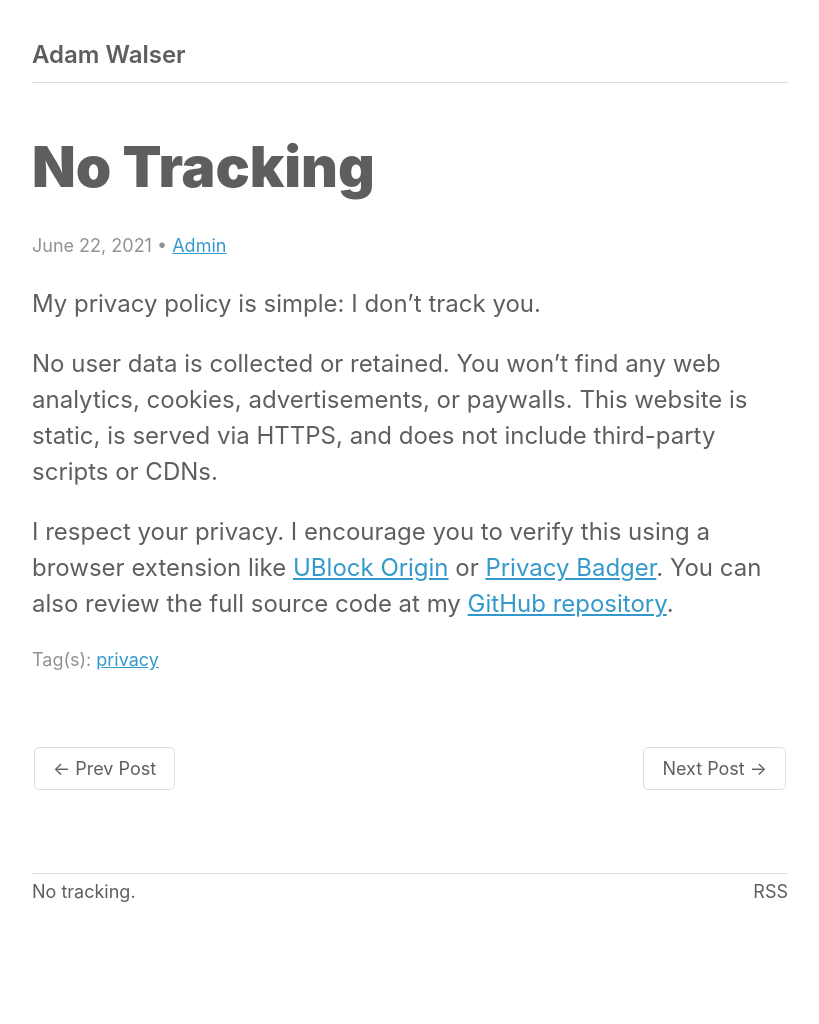
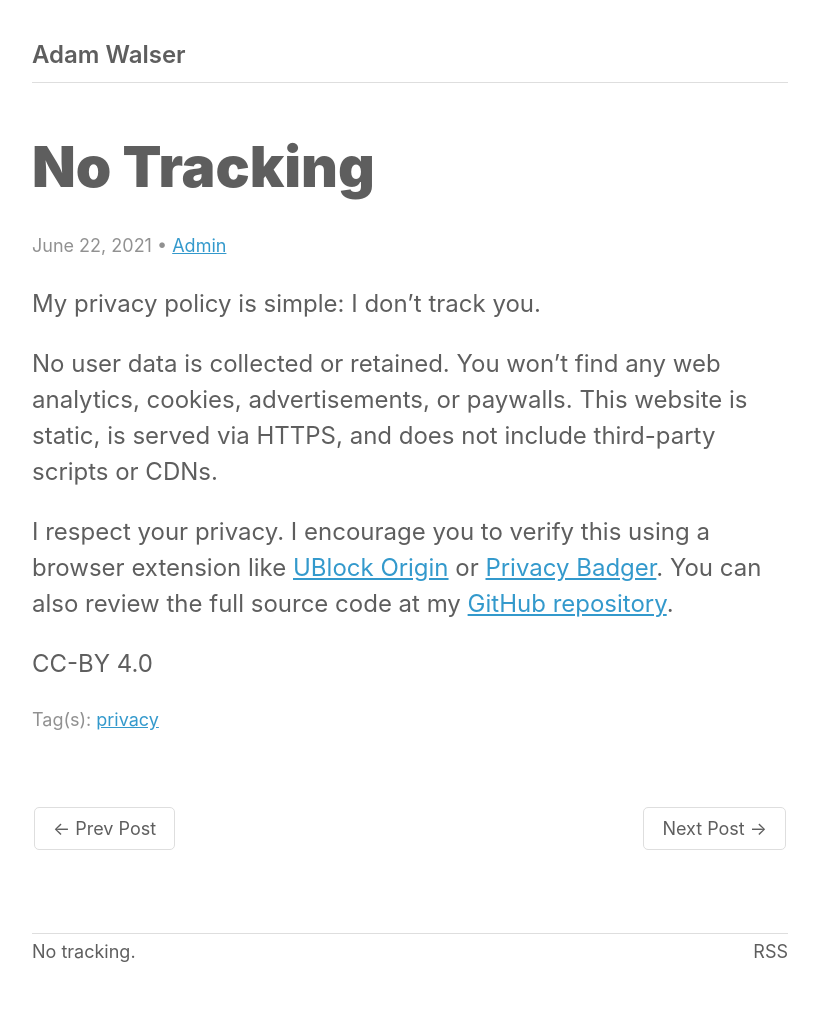
Before and after one commit to ajpwalser/ajpwalser.github.io, a Jekyll site: the page built from _posts/2021-06-22-no-tracking.md, in a window 1280 px wide. Shown: the whole page, without its empty margins (230-1049 px from the left). Built offline with Jekyll 4.4.1, drawn with Linux system fonts in a browser that asks for light colours; some web fonts are replaced; before the commit the page ends 964 px from its top, so only the background shows below that.

Commit message:
Update post.html

```diff
--- a/_layouts/post.html
+++ b/_layouts/post.html
@@ -8,6 +8,7 @@ layout: default
    <div itemprop="articleBody">
       {{ content }}
    </div>
+   <p class="cc">CC-BY 4.0</p>
    <p class="meta">{% for tag in page.tags %}Tag(s): <a href="{{ site.url }}/tags/#{{ tag | cgi_escape }}" title="Posts tagged “{{ tag }}”" rel="tag">{{ tag }}</a>{% unless forloop.last %}&nbsp;{% endunless %}{% endfor %}</p>
       <div class="post-nav">
          {% if page.previous.url %}
```
